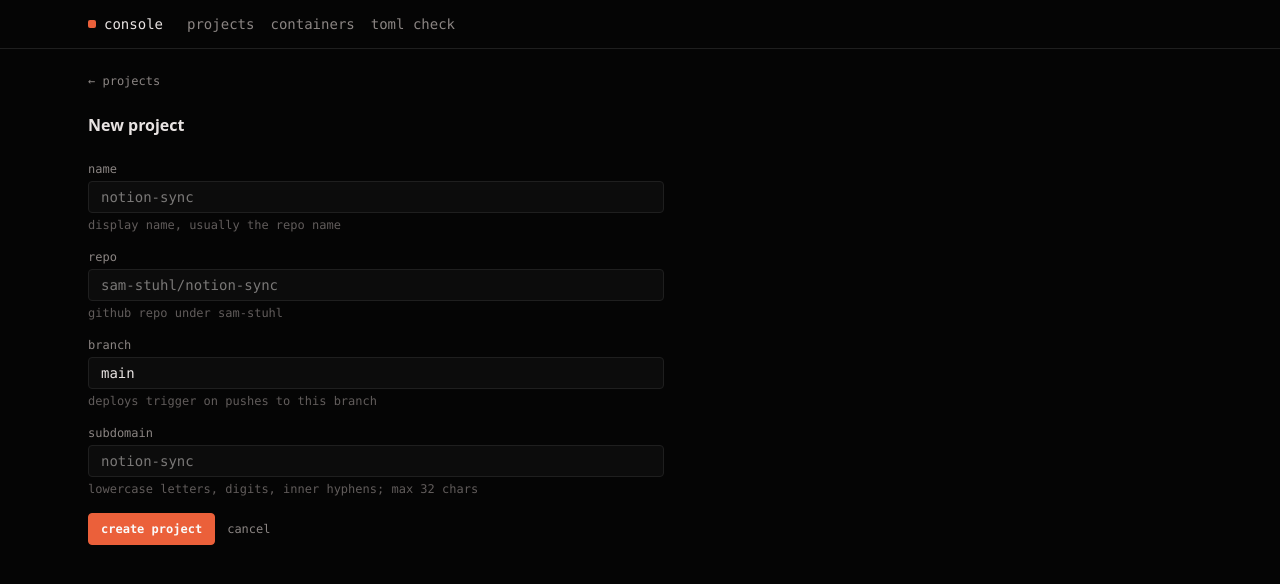
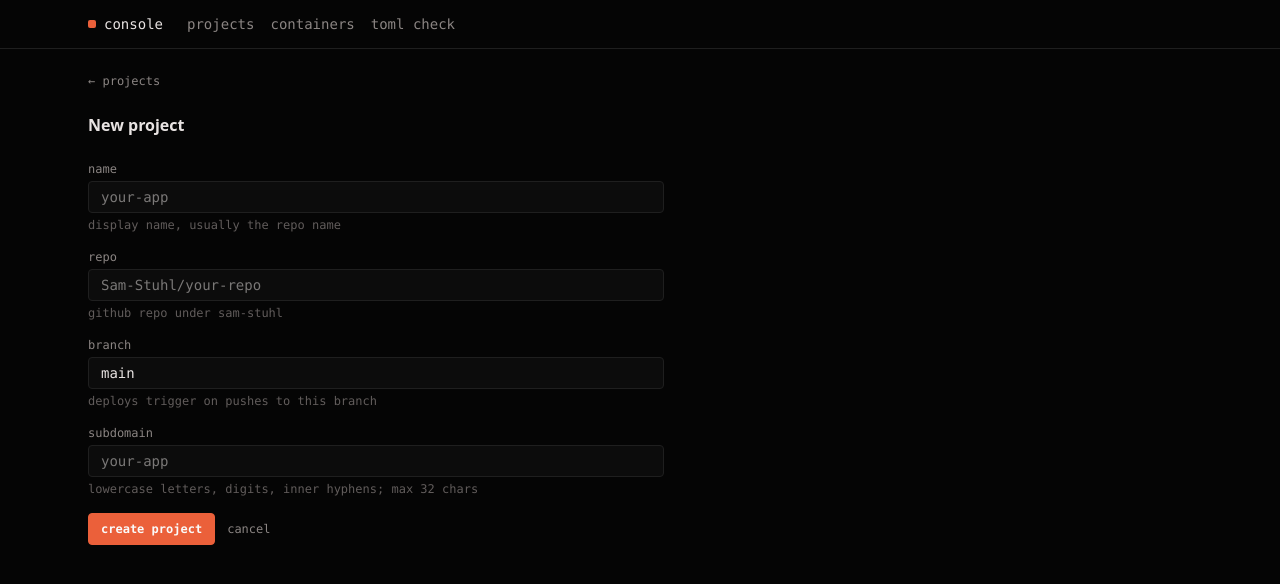
Before and after one commit to Sam-Stuhl/console, a React (Vite) app in the folder frontend/: page /projects/new in a window 1280 px wide. Shown: the top 584 px of the page. Built offline with nearby package versions, Linux system fonts and the light colour scheme.

Commit message:
New-project form: generic placeholders instead of notion-sync
Use your-app / Sam-Stuhl/your-repo so the examples do not look like a real
project you are cloning.

```diff
--- a/frontend/src/pages/ProjectNew.tsx
+++ b/frontend/src/pages/ProjectNew.tsx
@@ -41,7 +41,7 @@ export default function ProjectNew() {
           hint="display name, usually the repo name"
           value={form.name}
           onChange={set('name')}
-          placeholder="notion-sync"
+          placeholder="your-app"
           required
         />
         <Field
@@ -49,7 +49,7 @@ export default function ProjectNew() {
           hint="github repo under sam-stuhl"
           value={form.repo}
           onChange={set('repo')}
-          placeholder="sam-stuhl/notion-sync"
+          placeholder="Sam-Stuhl/your-repo"
           required
         />
         <Field
@@ -64,7 +64,7 @@ export default function ProjectNew() {
           hint={SUBDOMAIN_HINT}
           value={form.subdomain}
           onChange={set('subdomain')}
-          placeholder="notion-sync"
+          placeholder="your-app"
           required
         />
 
```
